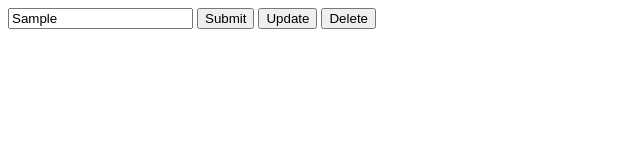
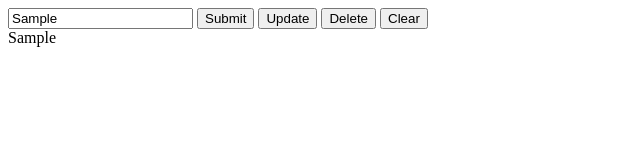
Before and after one commit to wendyhuynhs/hrext07-my-cruddy-app, a plain HTML site: page index.html in a window 1280 px wide. Both pictures are taken after typing "Sample" into the empty fields and a click on the button "Submit". Shown: the whole page, without its empty margins (0-640 px from the left). Drawn offline with nearby package versions, Linux system fonts and the light colour scheme.

Commit message:
feat(localstorage): wire front end with back end

```diff
--- a/app/app.js
+++ b/app/app.js
@@ -7,16 +7,29 @@ interact with localstorage
 
 $(document).ready(function(){
   // this is where we jquery
+  var keyData = 'ourKey'; // going to need to make this dynamic?
+
+
   $('.btn-add').on('click', function(e){
     console.log(e);
+    var valueData = $('.input-value').val();
+    // write to db
+    localStorage.setItem(keyData, valueData);
+    // read from db
+    $('.container-data').text(localStorage.getItem(keyData));
   });
-  // write to db
 
-  // read from db
 
   // update db
+    // need to expand when  more than 1 item is added
 
   // delete item
+  $('.btn-delete').click(function(){
+    localStorage.removeItem(keyData);
+  });
+  // delete all?
+  $('.btn-clear').click(function(){
+    localStorage.clear();
+  });
 
-  // delete all?
 });
--- a/index.html
+++ b/index.html
@@ -32,6 +32,7 @@ container for the response-feedback (start with alert)
     <button class="btn-add">Submit</button>
     <button class="btn-update">Update</button>
     <button class="btn-delete">Delete</button>
+    <button class="btn-clear">Clear</button>
   </div>
   <div class="container-data"></div>
 </div>
```
